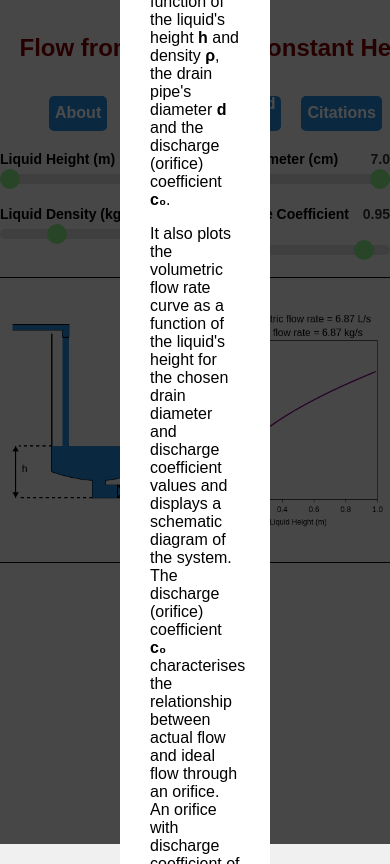
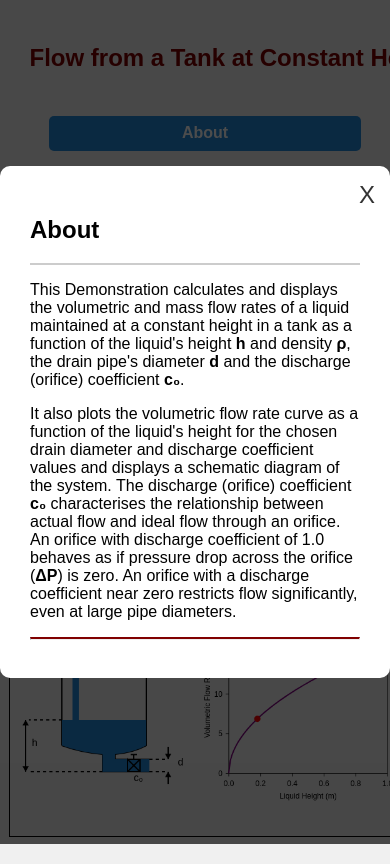
Before and after one commit to sanath265/Simulations, a plain HTML site: page index.html in a window 390 px wide. Both pictures are taken after a click on the button "About". Shown: the top 864 px of the page. Drawn offline with Linux system fonts and the light colour scheme.

Commit message:
Adjusted view for mobile devices

```diff
--- a/index.html
+++ b/index.html
@@ -6,6 +6,7 @@
     <meta name="viewport" content="width=device-width, initial-scale=1.0">
     <title>Canvas Drawing</title>
     <link rel="stylesheet" href="main.css">
+    <link rel="stylesheet" href="overlay.css">
 </head>
 <body>
     <h1>Flow from a Tank at Constant Height</h1>
@@ -51,7 +52,6 @@
 
     <canvas id="centeredCanvas" width="624" height="455"></canvas>
 
-    <!-- Placeholder for the overlay -->
     <div id="overlayContainer"></div>
 
     <script src="canvas.js"></script>
--- a/main.css
+++ b/main.css
@@ -121,73 +121,24 @@ canvas {
     height: auto;
 }
 
-.overlay {
-    position: fixed;
-    top: 0;
-    left: 0;
-    width: 100%;
-    height: 100%;
-    background-color: rgba(0, 0, 0, 0);
-    display: flex;
-    justify-content: center;
-    align-items: center;
-    animation: fadeInBackground 0.5s forwards;
-}
-
-.overlay-content {
-    position: relative;
-    width: 80%;
-    max-width: 600px;
-    background-color: white;
-    padding: 20px;
-    border-radius: 10px;
-    box-shadow: 0 4px 8px rgba(0, 0, 0, 0.2);
-    opacity: 0;
-    transform: translateY(-100%);
-    animation: slideInFromTop 0.3s ease-out forwards 0.2s;
-}
-
-@keyframes fadeInBackground {
-    0% {
-        background-color: rgba(0, 0, 0, 0);
+@media (max-width: 600px) {
+    body {
+        padding: 10px;
     }
-    100% {
-        background-color: rgba(0, 0, 0, 0.7);
+    .button-container {
+        width: 100%;
+        flex-direction: column;  /* Stack buttons vertically */
+        align-items: center;
+    }
+    .button {
+        width: 80%;  /* Ensure buttons fit smaller screens */
+        margin: 10px 0;
+    }
+    .slider-container {
+        grid-template-columns: 1fr;  /* Stack sliders vertically */
+        grid-gap: 15px;
+    }
+    .canvas {
+        width: 100%;  /* Ensure canvas scales properly */
     }
 }
-
-@keyframes slideInFromTop {
-    0% {
-        transform: translateY(-100%);
-        opacity: 0;
-    }
-    100% {
-        transform: translateY(0);
-        opacity: 1;
-    }
-}
-
-.close-btn {
-    position: absolute;
-    top: 10px;
-    right: 10px;
-    font-size: 24px;
-    color: #333;
-    cursor: pointer;
-    padding: 5px;
-}
-
-.about-content {
-    background-color: white;
-    padding: 30px;
-    width: calc(100% - 300px);
-    max-width: 800px;
-    border-radius: 10px;
-    position: relative;
-    animation: moveInContent 0.5s ease-out;
-}
-
-.separator {
-    border: 1px solid #ccc;
-    margin: 15px 0;
-}
--- /dev/null
+++ b/overlay.css
@@ -0,0 +1,81 @@
+.overlay {
+    position: fixed;
+    top: 0;
+    left: 0;
+    width: 100%;
+    height: 100%;
+    background-color: rgba(0, 0, 0, 0.7);
+    display: flex;
+    justify-content: center;
+    align-items: center;
+    animation: fadeInBackground 0.5s forwards;
+    overflow: hidden;
+}
+
+/* Overlay Content */
+.overlay-content {
+    position: relative;
+    width: 80%;
+    max-width: 600px;
+    background-color: white;
+    padding: 20px;
+    border-radius: 10px;
+    box-shadow: 0 4px 8px rgba(0, 0, 0, 0.2);
+    opacity: 0;
+    transform: translateY(-100%);
+    animation: slideInFromTop 0.3s ease-out forwards 0.2s;
+    max-height: calc(100vh - 40px);
+    overflow-y: auto;
+    margin: 20px;
+}
+
+/* Close Button */
+.close-btn {
+    position: absolute;
+    top: 10px;
+    right: 10px;
+    font-size: 24px;
+    color: #333;
+    cursor: pointer;
+    padding: 5px;
+    z-index: 10;
+}
+
+/* Keyframes */
+@keyframes fadeInBackground {
+    0% {
+        background-color: rgba(0, 0, 0, 0);
+    }
+    100% {
+        background-color: rgba(0, 0, 0, 0.7);
+    }
+}
+
+@keyframes slideInFromTop {
+    0% {
+        transform: translateY(-100%);
+        opacity: 0;
+    }
+    100% {
+        transform: translateY(0);
+        opacity: 1;
+    }
+}
+
+/* About Content */
+.about-content {
+    background-color: white;
+    padding: 30px;
+    width: calc(100% - 40px);
+    max-width: 800px;
+    border-radius: 10px;
+    position: relative;
+    animation: moveInContent 0.5s ease-out;
+    max-height: calc(100vh - 80px);
+}
+
+/* Separator */
+.separator {
+    border: 1px solid #ccc;
+    margin: 15px 0;
+}
--- a/view/about.html
+++ b/view/about.html
@@ -1,8 +1,10 @@
 <!-- overlay.html -->
 <div id="aboutOverlay" class="overlay">
     <div class="about-content">
-        <span id="closeAbout" class="close-btn">X</span>
-        <h2>About</h2>
+        <div class="about-header">
+            <h2>About</h2>
+            <span id="closeAbout" class="close-btn">X</span>
+        </div>
         <hr class="separator">
         <p>This Demonstration calculates and displays the volumetric and mass flow rates of a liquid maintained at a constant height in a tank as a function of the liquid's height <b>h</b> and density <b>ρ</b>, the drain pipe's diameter <b>d</b> and the discharge (orifice) coefficient <b>c₀</b>.</p>
         <p>It also plots the volumetric flow rate curve as a function of the liquid's height for the chosen drain diameter and discharge coefficient values and displays a schematic diagram of the system. The discharge (orifice) coefficient <b>c₀</b> characterises the relationship between actual flow and ideal flow through an orifice. An orifice with discharge coefficient of 1.0 behaves as if pressure drop across the orifice (<b>ΔP</b>) is zero. An orifice with a discharge coefficient near zero restricts flow significantly, even at large pipe diameters.</p>
```
